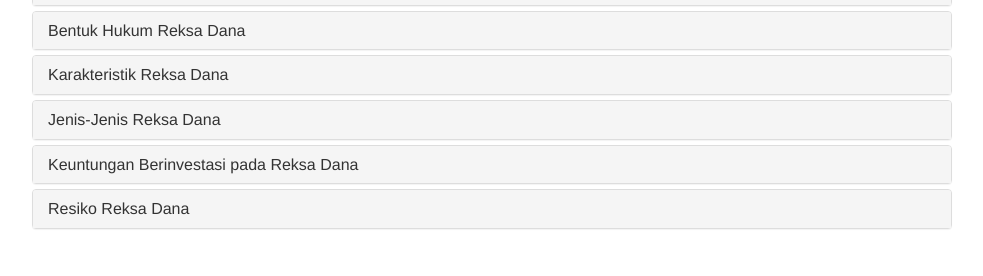
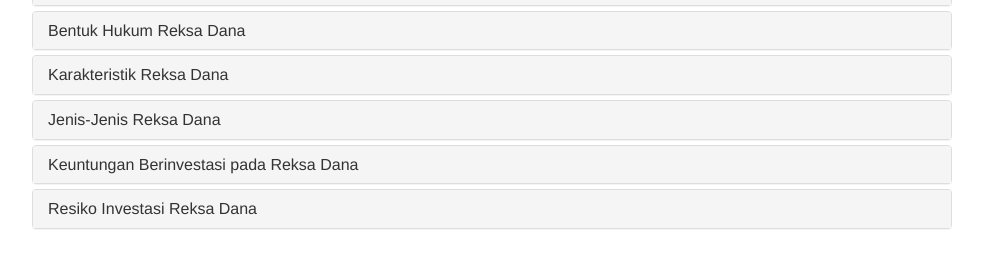
Before and after one commit to jasonlimantoro/sinarmas-am, a PHP site: page /education.php in a window 1280 px wide. Shown: the part 571-847 px from the top of the page, without its empty margins (148-1131 px from the left). Run offline with PHP 8.4, Linux system fonts and the light colour scheme.

Commit message:
Clean up

```diff
--- a/education.php
+++ b/education.php
@@ -303,7 +303,7 @@
                                     <div class="panel-heading">
                                         <h3 class="panel-title">
                                             <a data-toggle="collapse" data-parent="#accordion_edu" href="#edu13">
-                                                <?php echo gettext('Resiko Reksa Dana'); ?>
+                                                <?php echo gettext('Resiko Investasi Reksa Dana'); ?>
                                             </a>
                                         </h3>
                                     </div>
--- a/faq.php
+++ b/faq.php
@@ -266,6 +266,7 @@
                                         <h3 class="panel-title">
                                             <a data-toggle="collapse" data-parent="#accordion_faq" href="#faq13">
                                                 <?php echo gettext('Jika sebelumnya sudah pernah membeli Reksa Dana di tahun 2004, tapi sudah lama tidak aktif, apakah rekening Reksa Dana masih bisa digunakan?'); ?>
+                                            </a>
                                         </h3>
                                     </div>
                                     <div id="faq13" class="panel-collapse collapse out">
@@ -366,7 +367,7 @@
                                             </a>
                                         </h3>
                                     </div>
-                                    <div id="faq19" class="panel-collapse collapse out">
+                                    <div id="faq18" class="panel-collapse collapse out">
                                         <div class="panel-body">
                                             <p><?php echo gettext('adalah formulir asli yang dipakai oleh calon pembeli untuk membeli Unit Penyertaan yang diisi, di tanda tangani dan diajukan oleh calon pembeli kepada Manajer Investasi.'); ?></p>
                                         </div>
```
